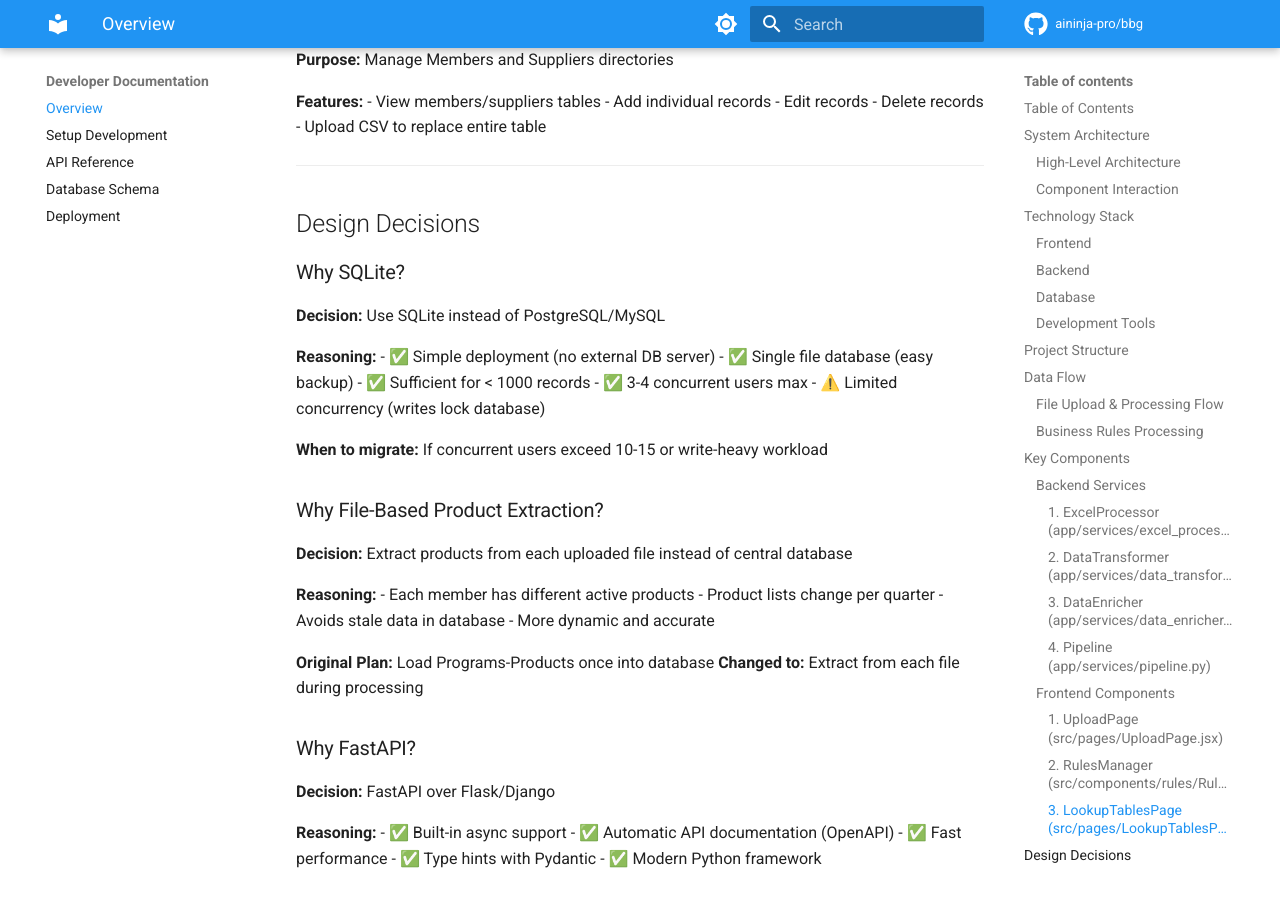
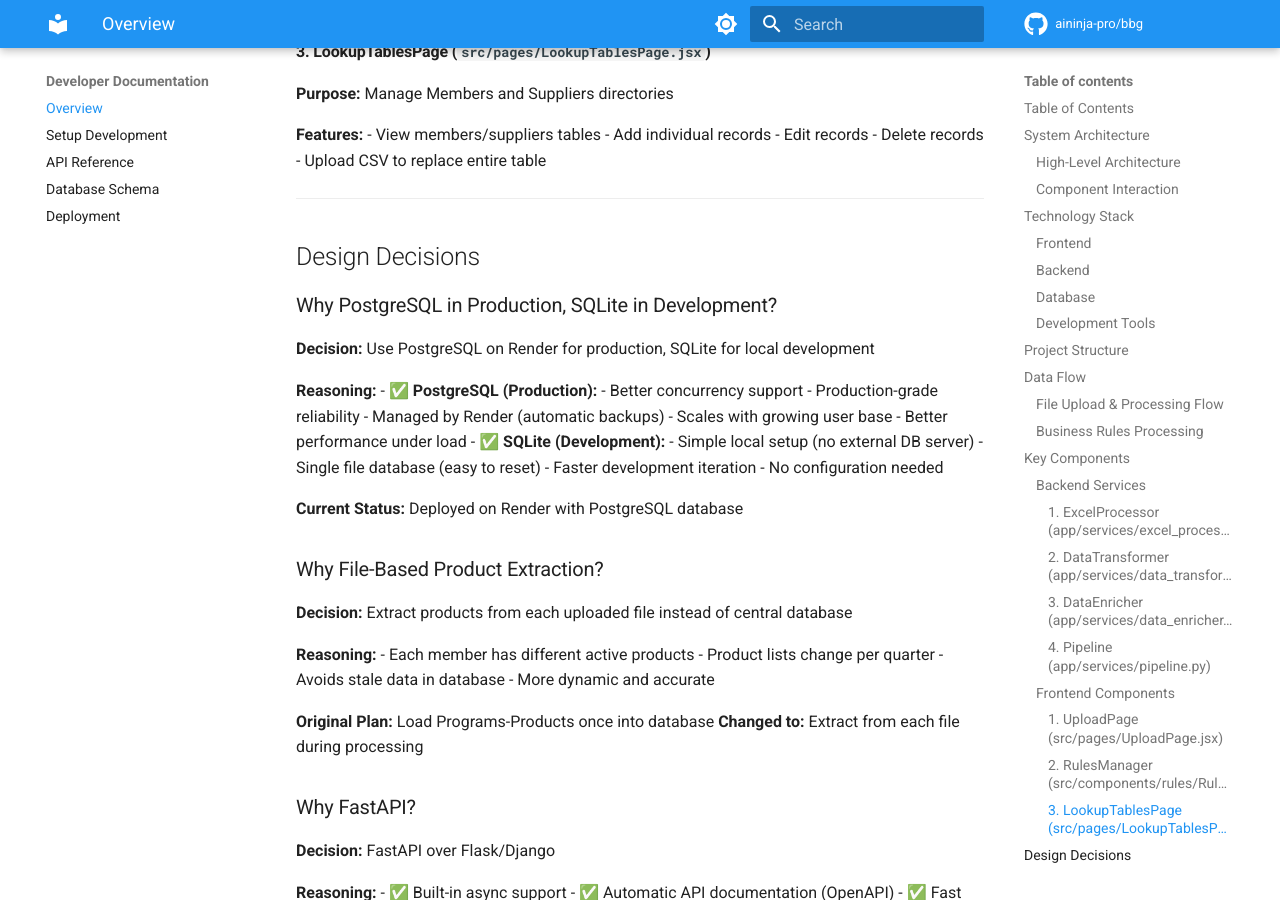
Before and after one commit to aininja-pro/bbg, an MkDocs documentation site: the page built from docs/developer-overview.md, in a window 1280 px wide and 900 px high, scrolled down 7768 px. Built offline with MkDocs 1.6.1 and Material for MkDocs 9.7.7, drawn with Linux system fonts in a browser that asks for light colours; comment, search, counter and statistics services are not loaded; some of the changed text lies outside the part shown.

Commit message:
Update documentation to reflect PostgreSQL production deployment
Corrected database documentation to accurately reflect current deployment:
- Production uses PostgreSQL on Render (not SQLite)
- Local development uses SQLite for simplicity
- Updated all references across documentation files

Changes:
- database-schema.md: Updated overview and limitations section
- developer-overview.md: Clarified PostgreSQL (prod) vs SQLite (dev)
- deployment.md: Marked PostgreSQL setup as completed, updated costs
- setup-development.md: Added note about prod vs dev databases

This reflects the actual production deployment on Render with PostgreSQL.

🤖 Generated with [Claude Code](https://claude.com/claude-code)

Co-Authored-By: Claude <noreply@anthropic.com>

```diff
--- a/docs/developer-overview.md
+++ b/docs/developer-overview.md
@@ -97,9 +97,10 @@ Technical documentation for developers who need to maintain, modify, or take ove
 
 ### Database
 
-- **SQLite** - Lightweight, file-based database
-- Location: `backend/bbg_rebates.db`
-- No external database server required
+- **Production:** PostgreSQL on Render.com
+- **Local Development:** SQLite (file-based)
+- Location (local): `backend/bbg_rebates.db`
+- SQLite for easy local development, PostgreSQL for production scalability
 
 ### Development Tools
 
@@ -388,18 +389,24 @@ BBG/
 
 ## Design Decisions
 
-### Why SQLite?
+### Why PostgreSQL in Production, SQLite in Development?
 
-**Decision:** Use SQLite instead of PostgreSQL/MySQL
+**Decision:** Use PostgreSQL on Render for production, SQLite for local development
 
 **Reasoning:**
-- ✅ Simple deployment (no external DB server)
-- ✅ Single file database (easy backup)
-- ✅ Sufficient for < 1000 records
-- ✅ 3-4 concurrent users max
-- ⚠️ Limited concurrency (writes lock database)
+- ✅ **PostgreSQL (Production):**
+  - Better concurrency support
+  - Production-grade reliability
+  - Managed by Render (automatic backups)
+  - Scales with growing user base
+  - Better performance under load
+- ✅ **SQLite (Development):**
+  - Simple local setup (no external DB server)
+  - Single file database (easy to reset)
+  - Faster development iteration
+  - No configuration needed
 
-**When to migrate:** If concurrent users exceed 10-15 or write-heavy workload
+**Current Status:** Deployed on Render with PostgreSQL database
 
 ### Why File-Based Product Extraction?
 
```
Also changed, not shown: docs/database-schema.md (+14 -9 lines), docs/deployment.md (+6 -11 lines), docs/setup-development.md (+2 -0 lines).
